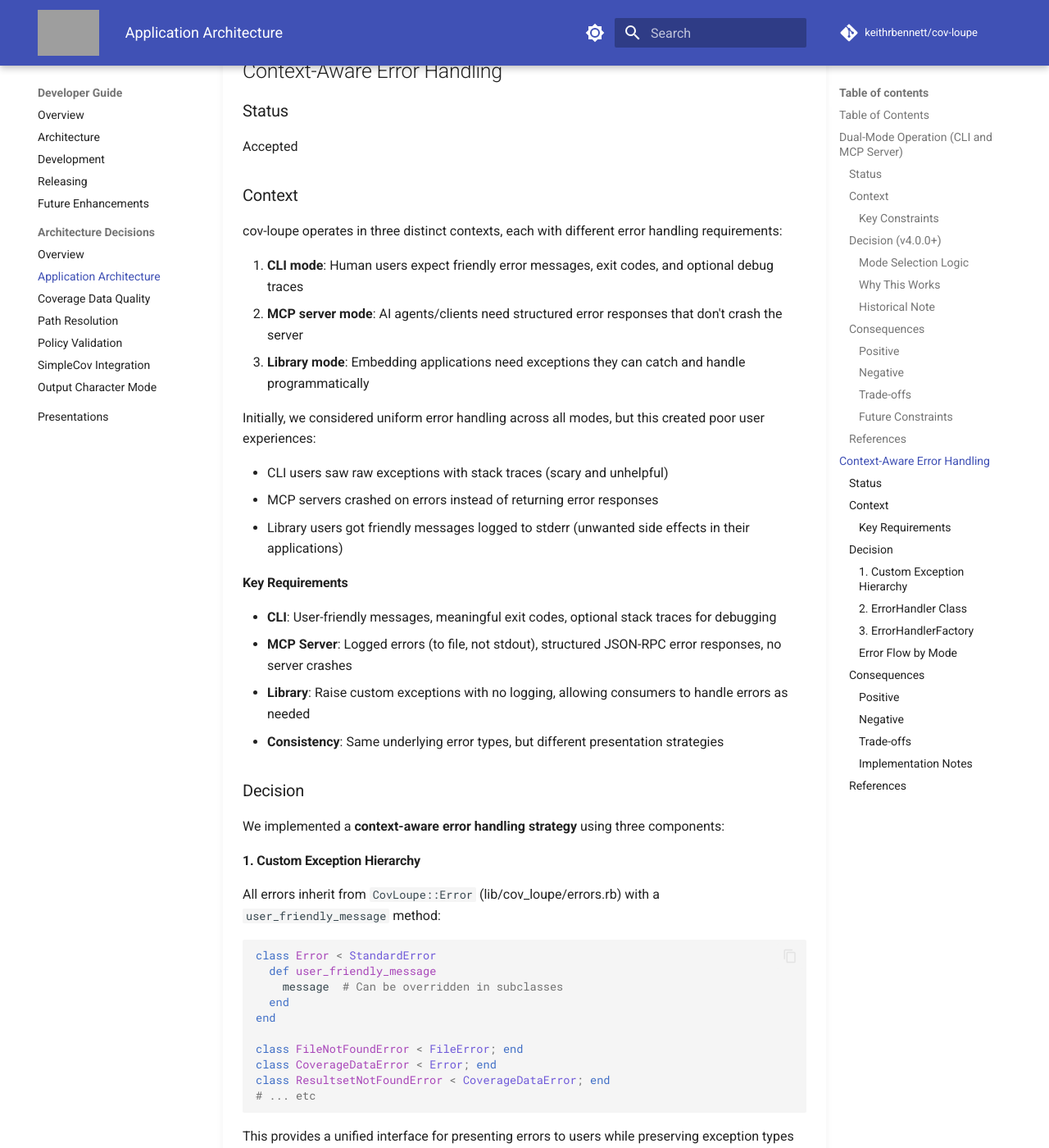
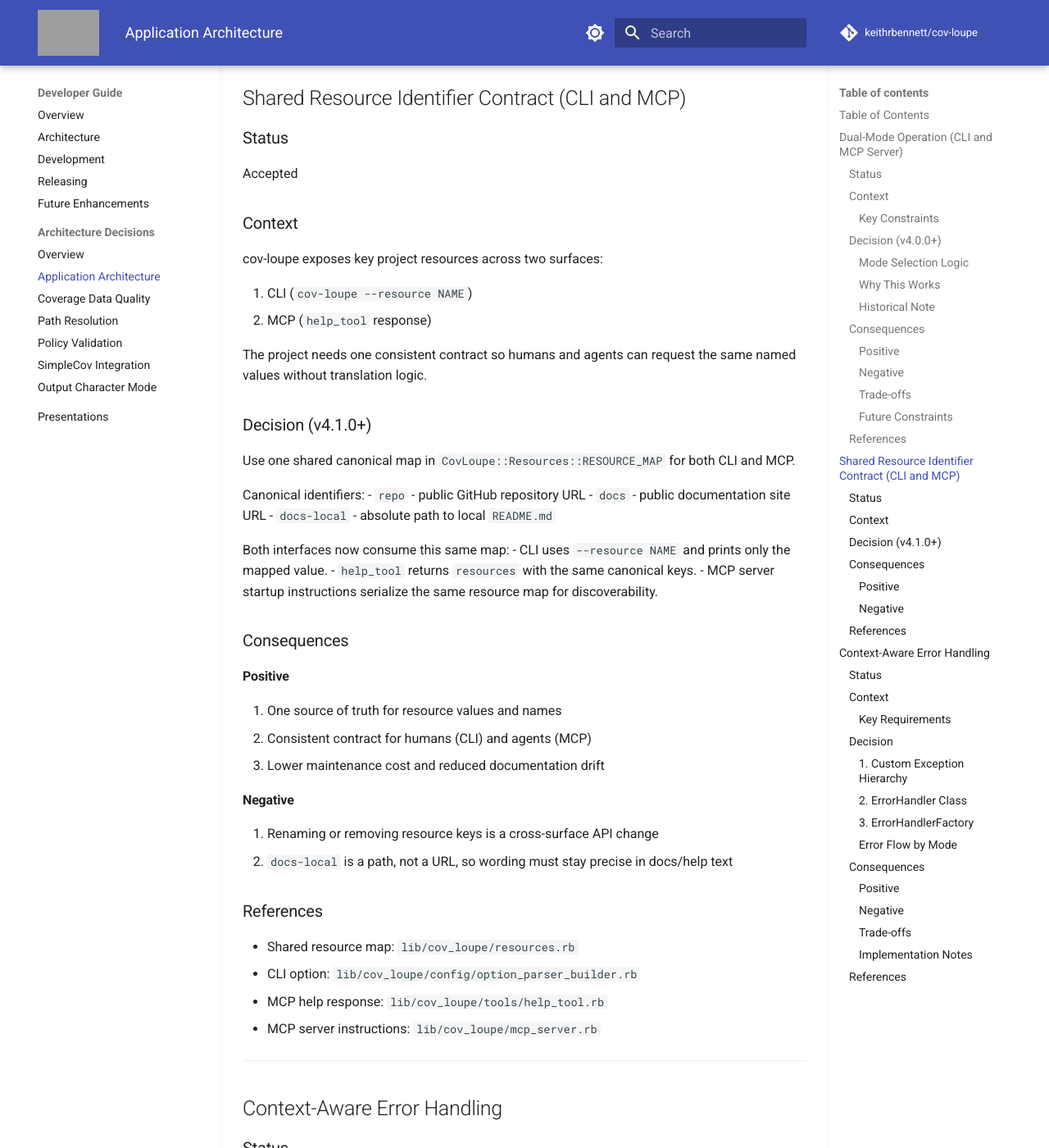
Before and after one commit to keithrbennett/simplecov-mcp, an MkDocs documentation site: the page built from docs/dev/arch-decisions/application-architecture.md, in a window 1280 px wide and 1400 px high, scrolled down 3152 px. Shown: the whole window at 82% size. Built offline with MkDocs 1.6.1 and Material for MkDocs 9.7.7, drawn with Linux system fonts in a browser that asks for light colours; comment, search, counter and statistics services are not loaded; some of the changed text lies outside the part shown; grey boxes are pictures that could not be loaded.

Commit message:
• Document canonical resource lookup in user docs, ADR, and v4.1.0 release notes Bump version to 4.1.0.pre.

```diff
--- a/docs/dev/arch-decisions/application-architecture.md
+++ b/docs/dev/arch-decisions/application-architecture.md
@@ -7,6 +7,7 @@ This document describes the core architectural decisions that shape how cov-loup
 ## Table of Contents
 
 - [Dual-Mode Operation (CLI and MCP Server)](#dual-mode-operation-cli-and-mcp-server)
+- [Shared Resource Identifier Contract (CLI and MCP)](#shared-resource-identifier-contract-cli-and-mcp)
 - [Context-Aware Error Handling](#context-aware-error-handling)
 
 ---
@@ -97,6 +98,57 @@ Prior to v4.0.0, cov-loupe used automatic mode detection based on TTY status and
 - CLI implementation: `lib/cov_loupe/cli.rb`
 - MCP server implementation: `lib/cov_loupe/mcp_server.rb`
 - Related section: [Context-Aware Error Handling](#context-aware-error-handling)
+
+---
+
+## Shared Resource Identifier Contract (CLI and MCP)
+
+### Status
+
+Accepted
+
+### Context
+
+cov-loupe exposes key project resources across two surfaces:
+
+1. CLI (`cov-loupe --resource NAME`)
+2. MCP (`help_tool` response)
+
+The project needs one consistent contract so humans and agents can request the same named values without translation logic.
+
+### Decision (v4.1.0+)
+
+Use one shared canonical map in `CovLoupe::Resources::RESOURCE_MAP` for both CLI and MCP.
+
+Canonical identifiers:
+- `repo` - public GitHub repository URL
+- `docs` - public documentation site URL
+- `docs-local` - absolute path to local `README.md`
+
+Both interfaces now consume this same map:
+- CLI uses `--resource NAME` and prints only the mapped value.
+- `help_tool` returns `resources` with the same canonical keys.
+- MCP server startup instructions serialize the same resource map for discoverability.
+
+### Consequences
+
+#### Positive
+
+1. One source of truth for resource values and names
+2. Consistent contract for humans (CLI) and agents (MCP)
+3. Lower maintenance cost and reduced documentation drift
+
+#### Negative
+
+1. Renaming or removing resource keys is a cross-surface API change
+2. `docs-local` is a path, not a URL, so wording must stay precise in docs/help text
+
+### References
+
+- Shared resource map: `lib/cov_loupe/resources.rb`
+- CLI option: `lib/cov_loupe/config/option_parser_builder.rb`
+- MCP help response: `lib/cov_loupe/tools/help_tool.rb`
+- MCP server instructions: `lib/cov_loupe/mcp_server.rb`
 
 ---
 
```
Also changed, not shown: README.md (+8 -0 lines), RELEASE_NOTES.md (+13 -0 lines), docs/user/CLI_USAGE.md (+26 -0 lines), docs/user/MCP_INTEGRATION.md (+19 -1 lines), 1 other file.
